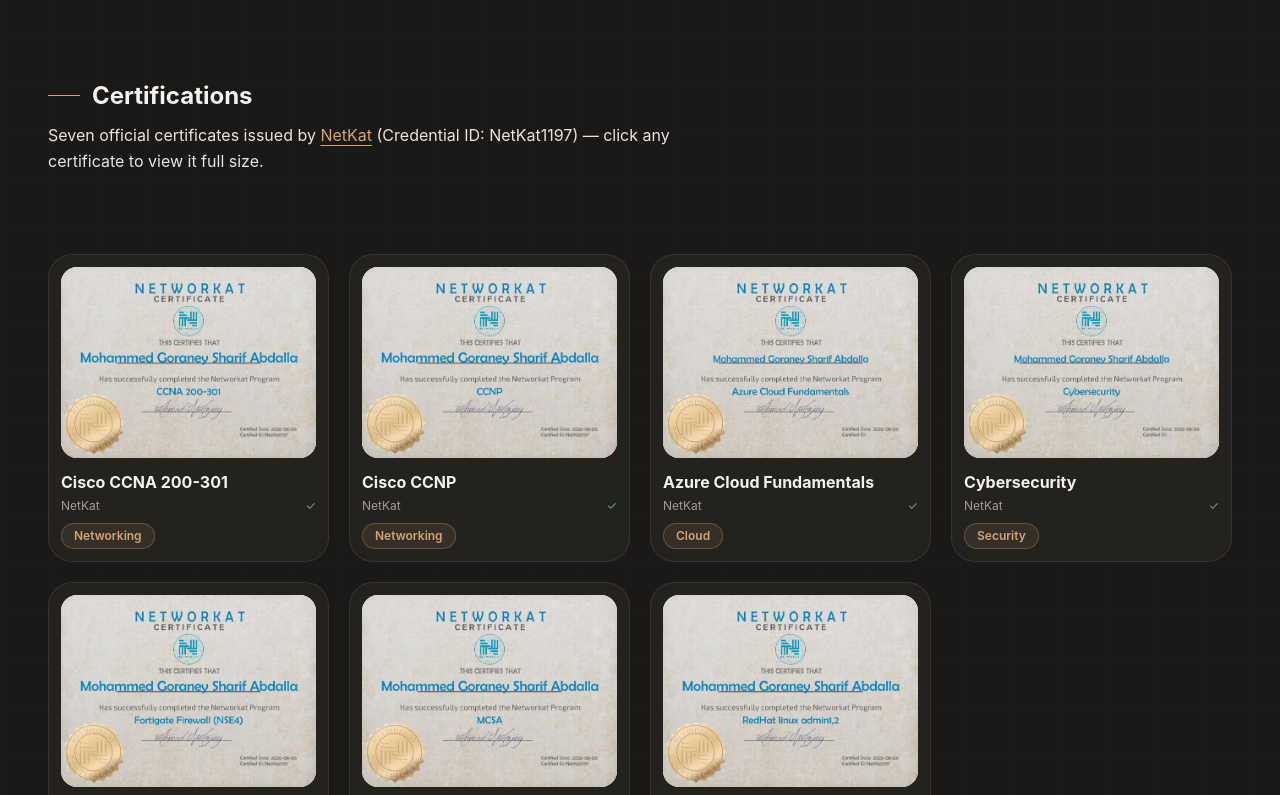
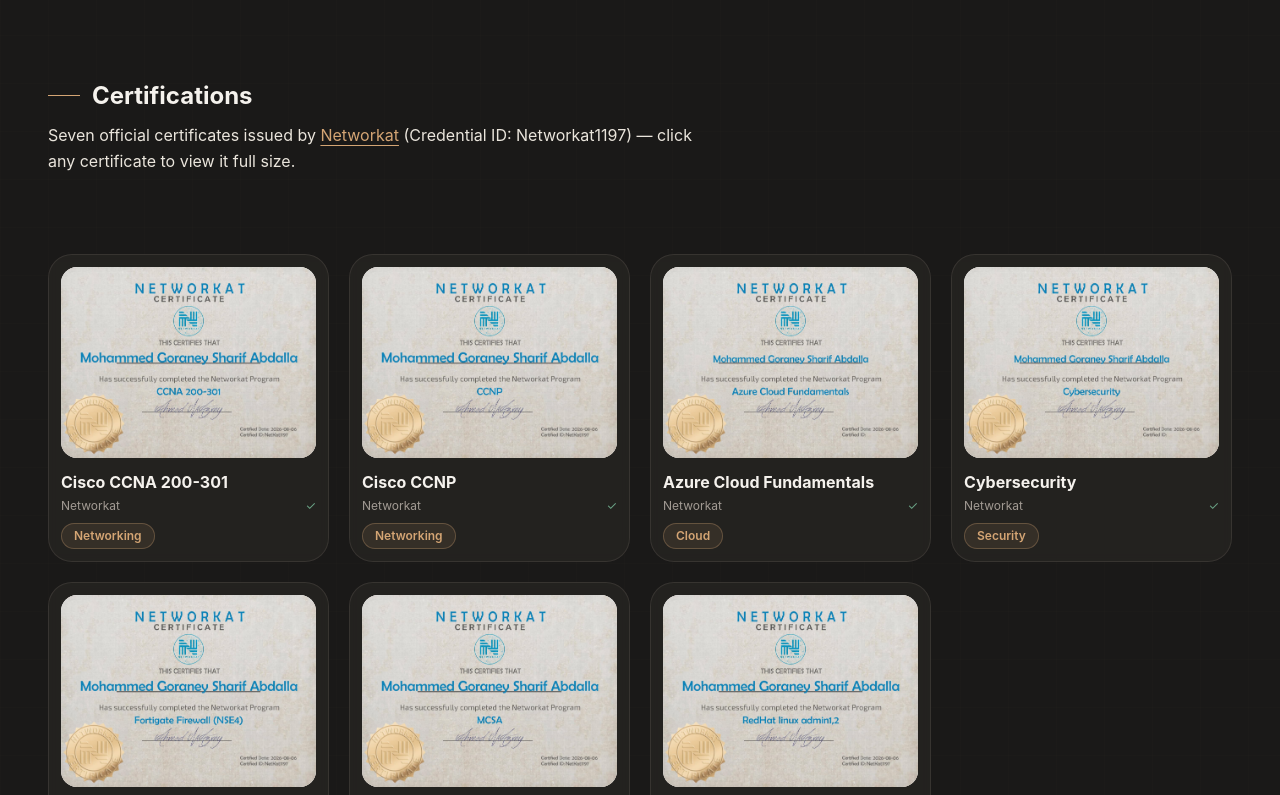
Before and after one commit to mohammed-goraney/my-portfolio, a React (Vite) app: page / in a window 1280 px wide. Shown: the part 8465-9260 px from the top of the page. Built offline with nearby package versions, Linux system fonts and the light colour scheme.

Commit message:
fix: rename certifier from NetKat to Networkat (networkat.net)

```diff
--- a/src/components/sections/SocialProof.tsx
+++ b/src/components/sections/SocialProof.tsx
@@ -71,14 +71,14 @@
         <p className="text-body-md text-text-secondary max-w-2xl mb-8">
           Seven official certificates issued by{' '}
           <a
-            href="https://netkat.works/"
+            href="https://networkat.net/"
             target="_blank"
             rel="noopener noreferrer"
             className="text-accent-gold underline underline-offset-4 hover:text-glow transition-colors"
           >
-            NetKat
+            Networkat
           </a>{' '}
-          (Credential ID: {data.certificatesIssuer?.credentialId ?? 'NetKat1197'}) — click any certificate to view it full size.
+          (Credential ID: {data.certificatesIssuer?.credentialId ?? 'Networkat1197'}) — click any certificate to view it full size.
         </p>
       </FadeUp>
       <div className="grid grid-cols-2 md:grid-cols-3 lg:grid-cols-4 gap-5 mb-20">
@@ -169,7 +169,7 @@
               <div className="mt-4 text-center">
                 <p className="text-h3 font-bold text-accent-gold">{viewerCert.name}</p>
                 <p className="text-body-sm text-text-secondary mt-1">
-                  {viewerCert.issuer} · Credential ID: {viewerCert.credentialId ?? 'NetKat1197'} · Verified
+                  {viewerCert.issuer} · Credential ID: {viewerCert.credentialId ?? 'Networkat1197'} · Verified
                 </p>
               </div>
             </motion.div>
--- a/src/data/social-proof.data.ts
+++ b/src/data/social-proof.data.ts
@@ -16,9 +16,9 @@
     {
       id: 'ccna-200-301',
       name: 'Cisco CCNA 200-301',
-      issuer: 'NetKat',
+      issuer: 'Networkat',
       date: '2026-08-06',
-      credentialId: 'NetKat1197',
+      credentialId: 'Networkat1197',
       category: 'Networking',
       verified: true,
       image: '/images/Networkat/ccna-200-301.jpg',
@@ -26,9 +26,9 @@
     {
       id: 'ccnp',
       name: 'Cisco CCNP',
-      issuer: 'NetKat',
+      issuer: 'Networkat',
       date: '2026-08-06',
-      credentialId: 'NetKat1197',
+      credentialId: 'Networkat1197',
       category: 'Networking',
       verified: true,
       image: '/images/Networkat/ccnp.jpg',
@@ -36,9 +36,9 @@
     {
       id: 'azure-cloud-fundamentals',
       name: 'Azure Cloud Fundamentals',
-      issuer: 'NetKat',
+      issuer: 'Networkat',
       date: '2026-08-06',
-      credentialId: 'NetKat1197',
+      credentialId: 'Networkat1197',
       category: 'Cloud',
       verified: true,
       image: '/images/Networkat/azure-cloud-fundamentals.jpg',
@@ -46,9 +46,9 @@
     {
       id: 'cybersecurity',
       name: 'Cybersecurity',
-      issuer: 'NetKat',
+      issuer: 'Networkat',
       date: '2026-08-06',
-      credentialId: 'NetKat1197',
+      credentialId: 'Networkat1197',
       category: 'Security',
       verified: true,
       image: '/images/Networkat/cybersecurity.jpg',
@@ -56,9 +56,9 @@
     {
       id: 'fortigate-nse4',
       name: 'Fortigate Firewall (NSE4)',
-      issuer: 'NetKat',
+      issuer: 'Networkat',
       date: '2026-08-06',
-      credentialId: 'NetKat1197',
+      credentialId: 'Networkat1197',
       category: 'Security',
       verified: true,
       image: '/images/Networkat/fortigate-nse4.jpg',
@@ -66,9 +66,9 @@
     {
       id: 'mcsa',
       name: 'MCSA',
-      issuer: 'NetKat',
+      issuer: 'Networkat',
       date: '2026-08-06',
-      credentialId: 'NetKat1197',
+      credentialId: 'Networkat1197',
       category: 'Cloud',
       verified: true,
       image: '/images/Networkat/mcsa.jpg',
@@ -76,9 +76,9 @@
     {
       id: 'redhat-linux-admin',
       name: 'RedHat Linux Admin 1 & 2',
-      issuer: 'NetKat',
+      issuer: 'Networkat',
       date: '2026-08-06',
-      credentialId: 'NetKat1197',
+      credentialId: 'Networkat1197',
       category: 'Systems',
       verified: true,
       image: '/images/Networkat/redhat-linux-admin.jpg',
@@ -86,10 +86,10 @@
   ],
 
   certificatesIssuer: {
-    name: 'NetKat',
-    website: 'https://netkat.works/',
+    name: 'Networkat',
+    website: 'https://networkat.net/',
     certifiedDate: 'August 2026',
-    credentialId: 'NetKat1197',
+    credentialId: 'Networkat1197',
   },
 
   achievements: [
```
